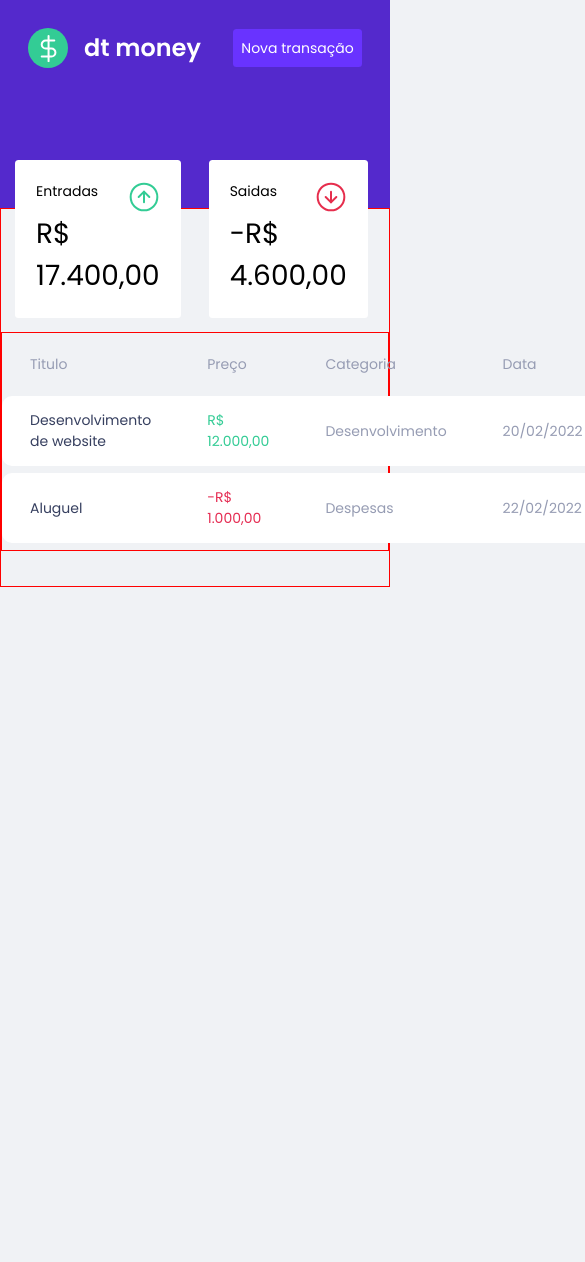
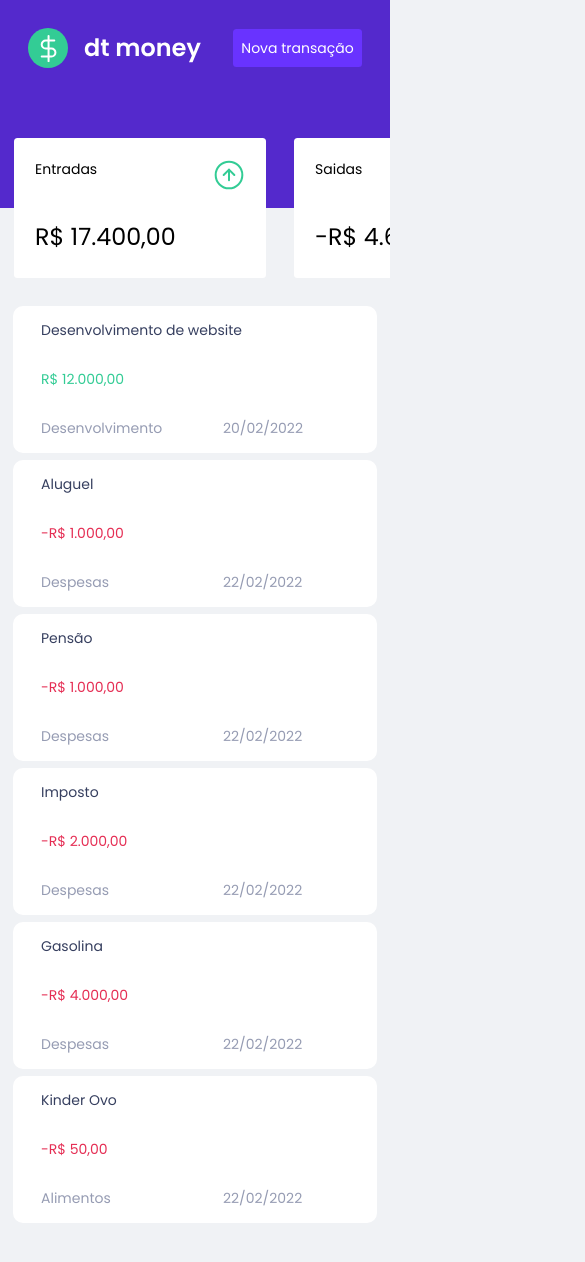
Before and after one commit to tomvieir/Wallet, a React (Create React App) app: page / in a window 390 px wide. Shown: the top 1262 px of the page, 585 px wide, since content can reach past the window. Before the commit the page ends 844 px from the top, so only its background shows below. Built offline with nearby package versions, Linux system fonts and the light colour scheme; no server answers; what miragejs would draw is missing.

Commit message:
Ajuste de @media responsivo

```diff
--- a/src/components/Dashboard/styles.ts
+++ b/src/components/Dashboard/styles.ts
@@ -4,7 +4,7 @@ export const Container = styled.main`
     max-width: 1060px;
     margin: 0 auto;
     padding: 2.5rem 0;
-    border: 1px solid red;
+
 
 
 `
--- a/src/components/Summary/styles.ts
+++ b/src/components/Summary/styles.ts
@@ -4,13 +4,16 @@ export const Container = styled.div`
     display: flex;
     overflow-x: auto;
     justify-content: space-between;
-    margin-top: -7rem;
+    margin-top: -8.5rem;
+
 
 
 
 
     div {
         width: 20rem;
+        min-width:18rem;
+        height: 10rem;
         background: var(--shape);
         border-radius: 0.25rem;
 
@@ -18,12 +21,13 @@ export const Container = styled.div`
         margin: 1rem;
 
         header {
-
+            margin-bottom: 2rem;
             display: flex;
             justify-content: space-between
         }
 
         strong {
+
             font-size: 2rem;
             font-weight: 400;
 
@@ -33,5 +37,11 @@ export const Container = styled.div`
             background: var(--green);
             color: #FFF;
         }
+
+        @media(max-width: 789px) {
+            strong {
+                font-size: 1.7rem;
+            }
+        }
     }
 `
--- a/src/components/TransactionsTable/index.tsx
+++ b/src/components/TransactionsTable/index.tsx
@@ -36,6 +36,30 @@ export function TransactionsTable() {
                         <td>Despesas</td>
                         <td>22/02/2022</td>
                     </tr>
+                    <tr>
+                        <td>Pensão</td>
+                        <td className="withdraw">-R$ 1.000,00</td>
+                        <td>Despesas</td>
+                        <td>22/02/2022</td>
+                    </tr>
+                    <tr>
+                        <td>Imposto</td>
+                        <td className="withdraw">-R$ 2.000,00</td>
+                        <td>Despesas</td>
+                        <td>22/02/2022</td>
+                    </tr>
+                    <tr>
+                        <td>Gasolina</td>
+                        <td className="withdraw">-R$ 4.000,00</td>
+                        <td>Despesas</td>
+                        <td>22/02/2022</td>
+                    </tr>
+                    <tr>
+                        <td>Kinder Ovo</td>
+                        <td className="withdraw">-R$ 50,00</td>
+                        <td>Alimentos</td>
+                        <td>22/02/2022</td>
+                    </tr>
 
                 </tbody>
             </table>
--- a/src/components/TransactionsTable/styles.ts
+++ b/src/components/TransactionsTable/styles.ts
@@ -2,13 +2,10 @@ import styled from 'styled-components'
 
 
 export const Container = styled.div`
-    border: 1px solid red;
-
 
     table {
         width: 100%;
         border-spacing:0 .5rem;
-
 
         th {
             color: var(--text-body);
@@ -16,6 +13,16 @@ export const Container = styled.div`
             padding: 1rem 2rem;
             text-align: left;
             line-height: 1.5rem;
+
+
+        }
+
+        @media(max-width: 650px) {
+
+            th {
+                display:none;
+            }
+
         }
 
         td {
@@ -36,6 +43,7 @@ export const Container = styled.div`
                 -webkit-border-radius: 0px 10px 10px 0px;
                 -moz-border-radius: 0px 10px 10px 0px;
                 border-radius: 0px 10px 10px 0px;
+
             }
 
             &.deposit {
@@ -46,7 +54,48 @@ export const Container = styled.div`
                 color: var(--red)
             }
 
+
+
+
+
+        }
+
+        @media(max-width: 650px){
+            td {
+                display: flex;
+                width: 100%;
+
+
+                &:last-child,
+                &:nth-child(3n){
+                    display: inline-flex;
+                    width: 13rem;
+                }
+
+                &:nth-child(3n) {
+                    border-radius: 0px 0px 0px 10px;
+                }
+
+                &:first-child {
+                    border-radius: 10px 10px 0px 0px;
+                }
+
+                &:last-child {
+                    border-radius: 0px 0px 10px 0px;
+                }
+            }
+        }
+
+
+    }
+
+    @media(max-width: 650px) {
+        table {
+            width: unset;
+            margin: 0 auto;
         }
     }
 
+
+
 `
--- a/src/styles/global.ts
+++ b/src/styles/global.ts
@@ -27,6 +27,8 @@ export const GlobalStyle = createGlobalStyle`
 
 
    html {
+       min-width: 380px;
+
        @media (max-width: 1080px) {
            font-size: 93.75%;
        }
@@ -75,7 +77,11 @@ export const GlobalStyle = createGlobalStyle`
         display: flex;
         align-items: center;
         justify-content: center;
-
+   }
+   @media(max-width:650px) {
+       .react-modal-overlay{
+           align-items: flex-end;
+       }
    }
 
    .react-modal-content {
@@ -86,7 +92,6 @@ export const GlobalStyle = createGlobalStyle`
         background: var(--background);
         border-radius: 0.3rem;
         padding: 3rem;
-
    }
 
    .react-modal-close {
```
